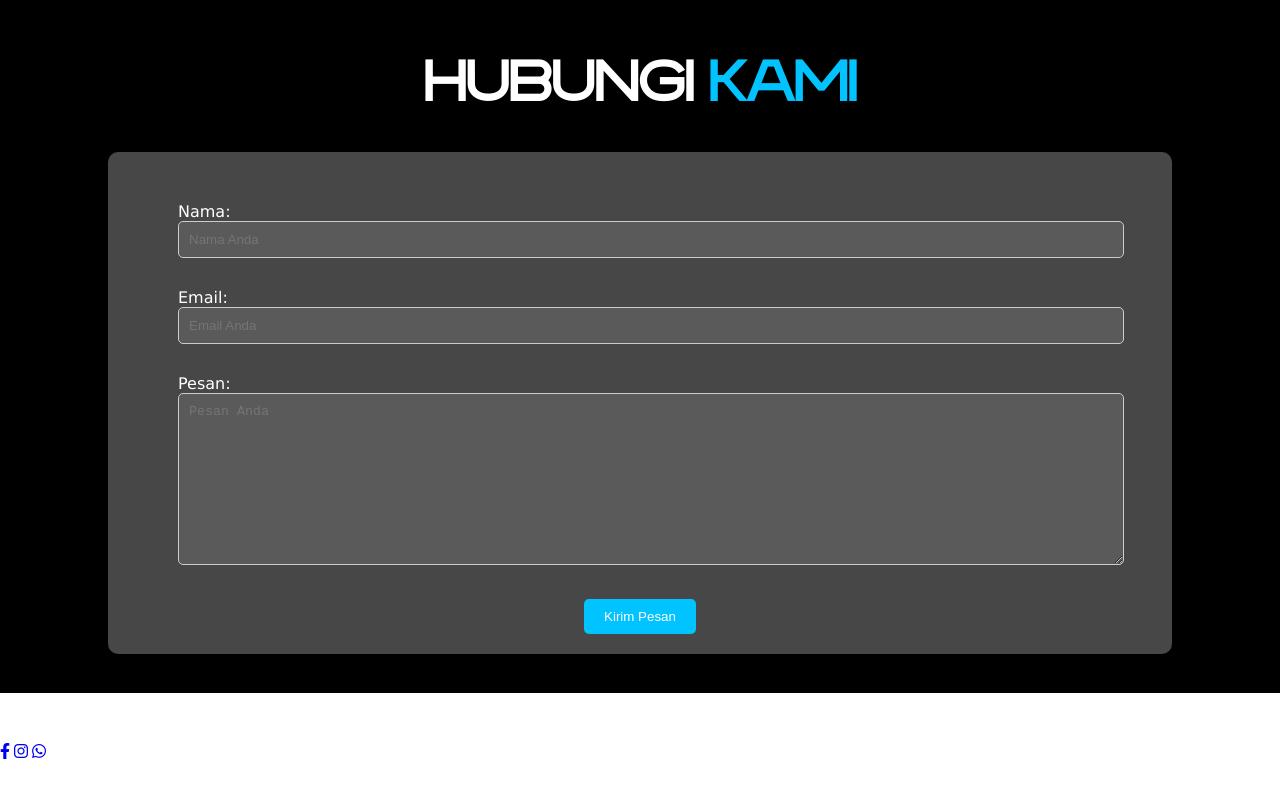
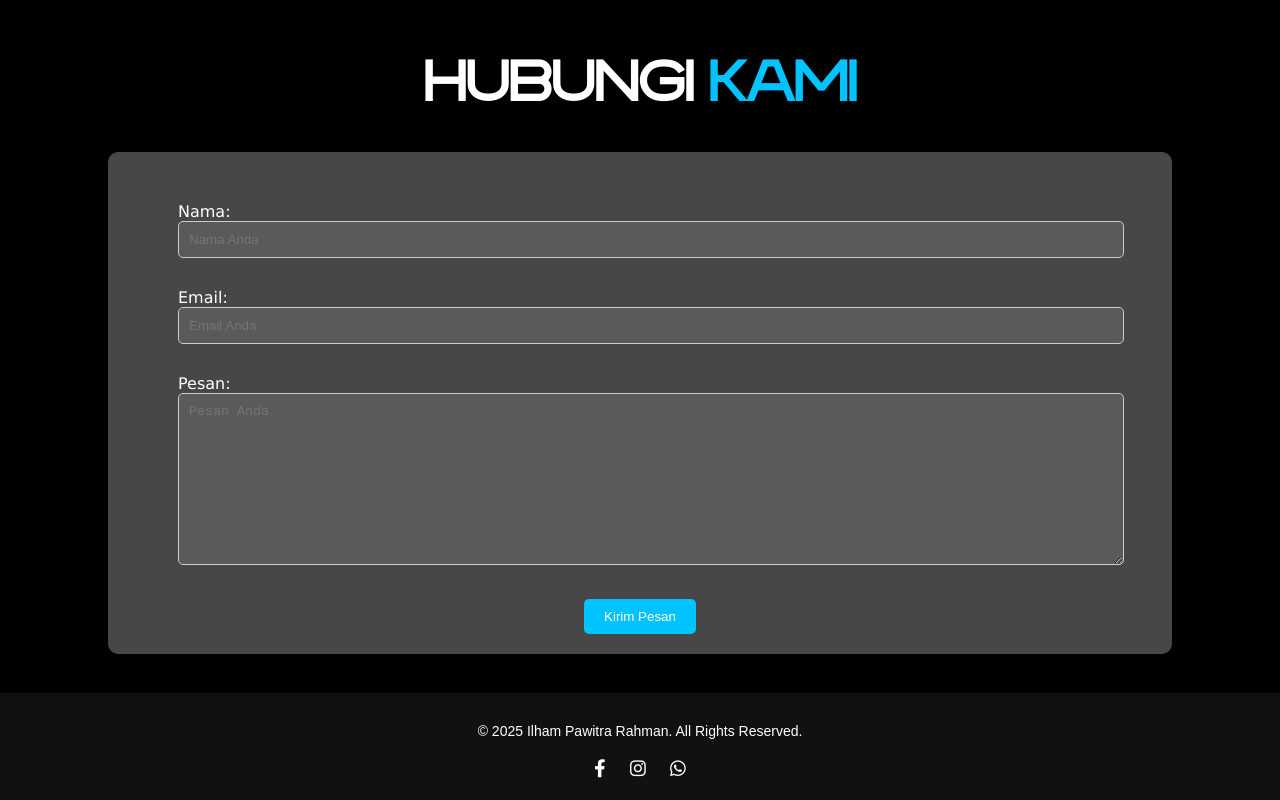
Before and after one commit to iPaww-jpg/portofolio-ipaw, a plain HTML site: page index.html in a window 1280 px wide. Shown: the part 5162-5962 px from the top of the page. Before the commit the page ends 5923 px from the top, so only its background shows below. Drawn offline with nearby package versions, Linux system fonts and the light colour scheme.

Commit message:
style.css

```diff
--- a/style.css
+++ b/style.css
@@ -1287,3 +1287,53 @@ section {
     padding: 0 10px;
   }
 }
+
+.footer {
+  background-color: #111;
+  color: #fff;
+  padding: 20px 0;
+  text-align: center;
+  font-family: "Poppins", sans-serif;
+  width: 100%;
+}
+
+.footer-content {
+  max-width: 1200px;
+  margin: auto;
+  padding: 0 20px;
+  display: flex;
+  flex-direction: column;
+  align-items: center;
+}
+
+.footer-content p {
+  margin: 10px 0;
+  font-size: 14px;
+}
+
+.footer-sosmed {
+  margin-top: 10px;
+}
+
+.footer-sosmed a {
+  color: #fff;
+  margin: 0 10px;
+  font-size: 18px;
+  transition: color 0.3s ease;
+}
+
+.footer-sosmed a:hover {
+  color: var(--primary-color);
+}
+
+/* Responsive Footer */
+@media screen and (max-width: 480px) {
+  .footer-content {
+    padding: 10px;
+  }
+
+  .footer-sosmed a {
+    margin: 0 8px;
+    font-size: 16px;
+  }
+}
```
